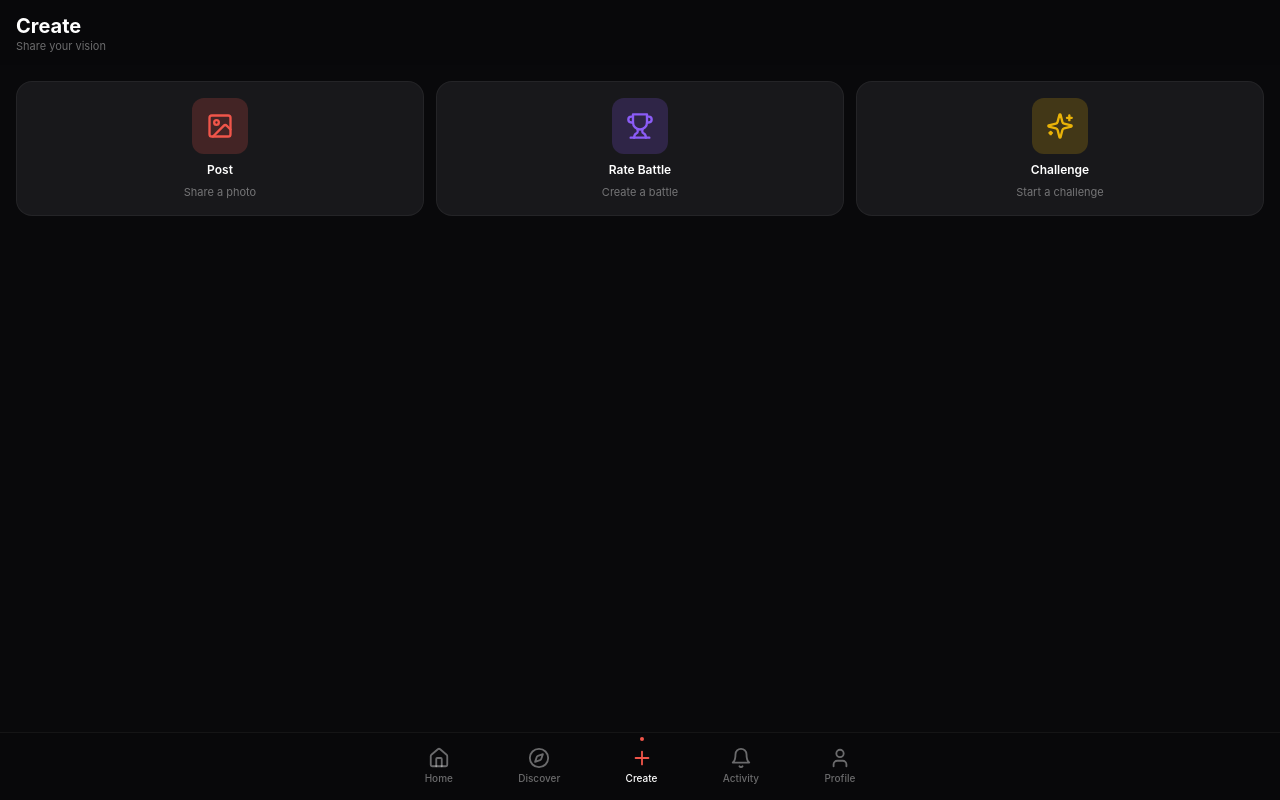
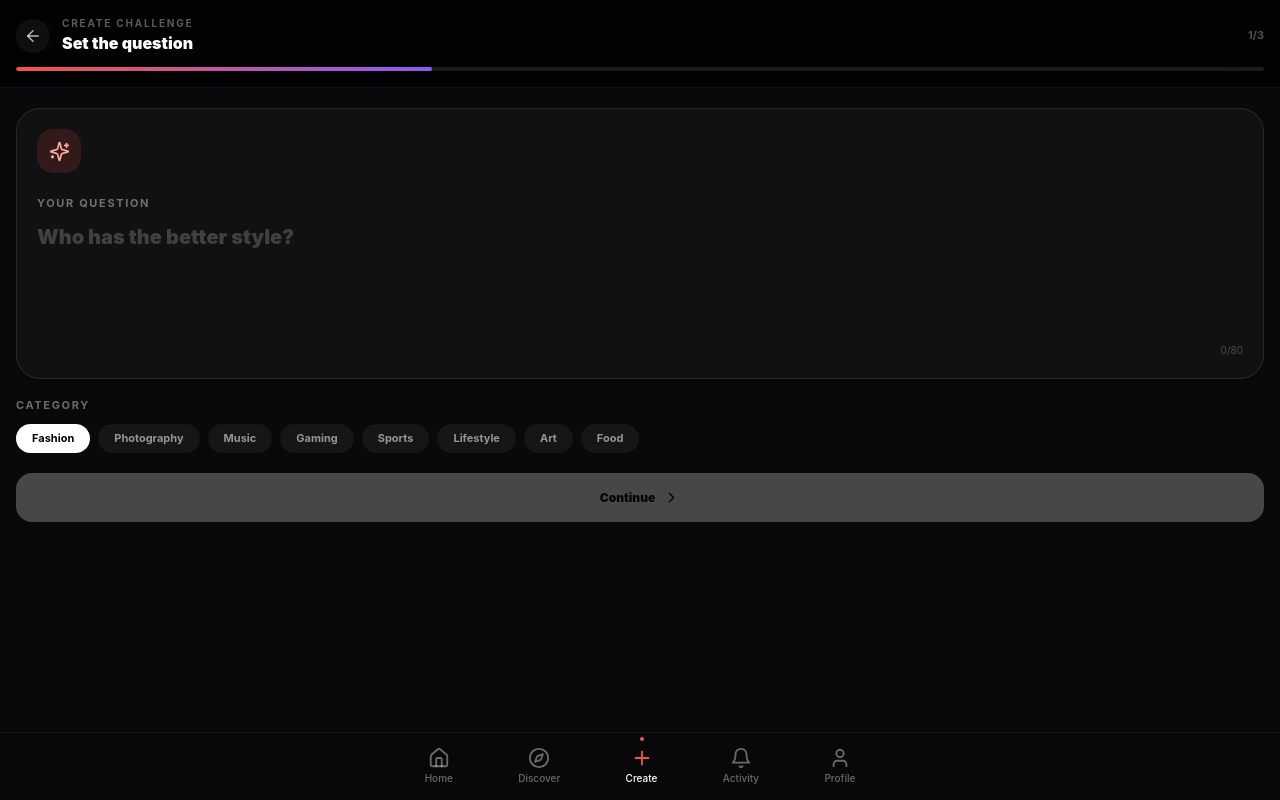
Before and after one commit to brianhaustin-hub/PopRate-, a Next.js app: page /create in a window 1280 px wide. Built offline with nearby package versions, Linux system fonts and the light colour scheme.

Commit message:
feat: build PopRate challenge-first UI

```diff
--- a/src/components/screens/CreateScreen.tsx
+++ b/src/components/screens/CreateScreen.tsx
@@ -1,175 +1,31 @@
 'use client';
 
 import { useState } from 'react';
-import { Button } from '@/components/ui/Button';
-import { Badge } from '@/components/ui/Badge';
-import { Camera, Image, Video, Tag, Sparkles, Trophy, Plus } from 'lucide-react';
+import { useRouter } from 'next/navigation';
+import { ArrowLeft, Check, ChevronRight, ImagePlus, Link2, Search, Send, ShieldCheck, Sparkles, Users, UserRound } from 'lucide-react';
 
-export function CreateScreen() {
-  const [activeCreate, setActiveCreate] = useState<'post' | 'battle' | 'challenge' | null>(null);
-  const [selectedImages, setSelectedImages] = useState<string[]>([]);
-  const [caption, setCaption] = useState('');
-  const [tags, setTags] = useState<string[]>([]);
-  const [category, setCategory] = useState('');
+type Mode='direct'|'open'|null;
+const categories=['Fashion','Photography','Music','Gaming','Sports','Lifestyle','Art','Food'];
 
-  const categories = ['Photography', 'Digital Art', 'Portrait', 'Abstract', '3D Art', 'Nature', 'Fashion', 'Lifestyle'];
+export function CreateScreen(){
+  const router=useRouter();
+  const [step,setStep]=useState(1); const [mode,setMode]=useState<Mode>(null);
+  const [title,setTitle]=useState(''); const [category,setCategory]=useState('Fashion');
+  const [media,setMedia]=useState('https://picsum.photos/seed/my-side/900/1100');
+  const [opponent,setOpponent]=useState(''); const [published,setPublished]=useState(false);
+  const canContinue=step===1?title.trim().length>=4:step===2?!!media:!!mode&&(mode==='open'||opponent.length>0);
 
-  const handleImageSelect = () => {
-    const newImage = `https://picsum.photos/seed/create${Date.now()}/800/1200`;
-    setSelectedImages((prev) => [...prev, newImage]);
-  };
+  if(published)return <div className="flex h-full items-center justify-center bg-[radial-gradient(circle_at_top,#301238,#09090b_55%)] px-6"><div className="w-full max-w-sm text-center"><div className="mx-auto flex h-20 w-20 items-center justify-center rounded-full bg-pop-500/15 text-pop-300"><Check size={36}/></div><p className="mt-5 text-xs font-bold uppercase tracking-[0.2em] text-pop-300">{mode==='open'?'Challenge created':'Invitation sent'}</p><h1 className="mt-2 text-3xl font-black text-white">{mode==='open'?'Your arena is ready.':'Opponent invited.'}</h1><p className="mt-3 text-sm leading-6 text-white/50">{mode==='open'?'Share your link. The first person to join becomes your opponent.':'@'+opponent+' will add their side before the Challenge goes live.'}</p><div className="mt-7 space-y-3"><button onClick={()=>router.push('/challenges')} className="w-full rounded-2xl bg-white py-3.5 text-sm font-black text-black">View Challenge</button><button onClick={()=>router.push('/')} className="w-full rounded-2xl bg-white/5 py-3.5 text-sm font-bold text-white">Back home</button></div></div></div>;
 
-  const handleAddTag = (tag: string) => {
-    if (!tags.includes(tag) && tag.length > 0) {
-      setTags((prev) => [...prev, tag]);
-    }
-  };
-
-  return (
-    <div className="h-full flex flex-col">
-      <div className="sticky top-0 z-10 bg-surface-950/95 backdrop-blur-xl px-4 py-3">
-        <h1 className="text-2xl font-bold text-white">Create</h1>
-        <p className="text-xs text-white/40">Share your vision</p>
-      </div>
-
-      <div className="flex-1 overflow-y-auto px-4 pb-24">
-        {!activeCreate ? (
-          <div className="grid grid-cols-3 gap-3 mt-4">
-            <button
-              onClick={() => setActiveCreate('post')}
-              className="flex flex-col items-center gap-2 p-4 bg-surface-900 rounded-2xl border border-white/5 hover:border-pop-500/30"
-            >
-              <div className="w-14 h-14 rounded-xl bg-pop-500/20 flex items-center justify-center">
-                <Image size={28} className="text-pop-500" />
-              </div>
-              <span className="text-sm font-semibold text-white">Post</span>
-              <span className="text-xs text-white/40">Share a photo</span>
-            </button>
-
-            <button
-              onClick={() => setActiveCreate('battle')}
-              className="flex flex-col items-center gap-2 p-4 bg-surface-900 rounded-2xl border border-white/5 hover:border-neon-500/30"
-            >
-              <div className="w-14 h-14 rounded-xl bg-neon-500/20 flex items-center justify-center">
-                <Trophy size={28} className="text-neon-500" />
-              </div>
-              <span className="text-sm font-semibold text-white">Rate Battle</span>
-              <span className="text-xs text-white/40">Create a battle</span>
-            </button>
-
-            <button
-              onClick={() => setActiveCreate('challenge')}
-              className="flex flex-col items-center gap-2 p-4 bg-surface-900 rounded-2xl border border-white/5 hover:border-yellow-500/30"
-            >
-              <div className="w-14 h-14 rounded-xl bg-yellow-500/20 flex items-center justify-center">
-                <Sparkles size={28} className="text-yellow-500" />
-              </div>
-              <span className="text-sm font-semibold text-white">Challenge</span>
-              <span className="text-xs text-white/40">Start a challenge</span>
-            </button>
-          </div>
-        ) : (
-          <div className="space-y-4 mt-4">
-            <button
-              onClick={() => setActiveCreate(null)}
-              className="flex items-center gap-2 text-sm text-white/60"
-            >
-              <Plus size={16} /> Back
-            </button>
-
-            {/* Image Selection */}
-            <div className="bg-surface-900 rounded-2xl p-4 border border-white/5">
-              <h3 className="font-semibold text-white mb-3">Media</h3>
-              {selectedImages.length > 0 ? (
-                <div className="grid grid-cols-3 gap-2">
-                  {selectedImages.map((img, i) => (
-                    <div key={i} className="aspect-square rounded-xl overflow-hidden relative">
-                      <img src={img} alt="" className="w-full h-full object-cover" />
-                      <button className="absolute top-1 right-1 w-6 h-6 rounded-full bg-black/60 flex items-center justify-center">
-                        <span className="text-white text-xs">✕</span>
-                      </button>
-                    </div>
-                  ))}
-                </div>
-              ) : (
-                <div className="grid grid-cols-2 gap-3">
-                  <button
-                    onClick={handleImageSelect}
-                    className="aspect-square rounded-xl bg-surface-800 border-2 border-dashed border-white/10 flex flex-col items-center justify-center gap-2"
-                  >
-                    <Image size={24} className="text-white/30" />
-                    <span className="text-xs text-white/30">Photo</span>
-                  </button>
-                  <button
-                    onClick={() => {}}
-                    className="aspect-square rounded-xl bg-surface-800 border-2 border-dashed border-white/10 flex flex-col items-center justify-center gap-2"
-                  >
-                    <Video size={24} className="text-white/30" />
-                    <span className="text-xs text-white/30">Video</span>
-                  </button>
-                </div>
-              )}
-            </div>
-
-            {/* Caption */}
-            <div className="bg-surface-900 rounded-2xl p-4 border border-white/5">
-              <h3 className="font-semibold text-white mb-3">Caption</h3>
-              <textarea
-                value={caption}
-                onChange={(e) => setCaption(e.target.value)}
-                placeholder="Write a caption..."
-                className="w-full bg-surface-800 text-white rounded-xl p-4 text-sm border border-white/5 focus:border-pop-500/50 focus:outline-none resize-none h-32"
-              />
-            </div>
-
-            {/* Category */}
-            <div className="bg-surface-900 rounded-2xl p-4 border border-white/5">
-              <h3 className="font-semibold text-white mb-3">Category</h3>
-              <div className="flex flex-wrap gap-2">
-                {categories.map((cat) => (
-                  <button
-                    key={cat}
-                    onClick={() => setCategory(cat)}
-                    className={`px-3 py-1.5 rounded-full text-xs font-semibold transition-all ${
-                      category === cat ? 'bg-pop-500 text-white' : 'bg-surface-800 text-white/60'
-                    }`}
-                  >
-                    {cat}
-                  </button>
-                ))}
-              </div>
-            </div>
-
-            {/* Tags */}
-            <div className="bg-surface-900 rounded-2xl p-4 border border-white/5">
-              <h3 className="font-semibold text-white mb-3">Tags</h3>
-              <div className="flex flex-wrap gap-2 mb-3">
-                {tags.map((tag, i) => (
-                  <Badge key={i} variant="accent" className="cursor-pointer" onClick={() => setTags(tags.filter((_, j) => j !== i))}>
-                    {tag} ✕
-                  </Badge>
-                ))}
-              </div>
-              <div className="flex gap-2">
-                {['#photography', '#art', '#design', '#creative'].map((tag) => (
-                  <button
-                    key={tag}
-                    onClick={() => handleAddTag(tag)}
-                    className="px-3 py-1 rounded-full bg-surface-800 text-xs text-white/60 hover:text-white"
-                  >
-                    {tag}
-                  </button>
-                ))}
-              </div>
-            </div>
-
-            {/* Publish */}
-            <button className="w-full py-4 bg-pop-500 text-white font-bold rounded-2xl text-lg hover:bg-pop-600 active:scale-95 transition-all shadow-pop">
-              Publish
-            </button>
-          </div>
-        )}
-      </div>
-    </div>
-  );
+  return <div className="h-full overflow-y-auto bg-[#09090b] pb-28">
+    <header className="sticky top-0 z-20 border-b border-white/[0.06] bg-black/75 px-4 py-4 backdrop-blur-xl"><div className="flex items-center gap-3"><button onClick={()=>step===1?router.back():setStep(step-1)} className="rounded-full bg-white/5 p-2 text-white/70"><ArrowLeft size={18}/></button><div className="flex-1"><p className="text-[10px] font-bold uppercase tracking-[0.18em] text-white/35">Create Challenge</p><h1 className="text-lg font-black text-white">{step===1?'Set the question':step===2?'Add your side':'Choose your opponent'}</h1></div><span className="text-xs font-bold text-white/30">{step}/3</span></div><div className="mt-3 h-1 overflow-hidden rounded-full bg-white/10"><div className="h-full rounded-full bg-gradient-to-r from-pop-500 to-neon-500" style={{width:(step*33.33)+'%'}}/></div></header>
+    <main className="space-y-5 px-4 pt-5">
+      {step===1&&<><section className="rounded-3xl border border-white/10 bg-white/[0.035] p-5"><div className="mb-4 flex h-11 w-11 items-center justify-center rounded-2xl bg-pop-500/15 text-pop-300"><Sparkles size={21}/></div><label className="text-xs font-bold uppercase tracking-[0.15em] text-white/40">Your question</label><textarea value={title} onChange={e=>setTitle(e.target.value)} maxLength={80} placeholder="Who has the better style?" className="mt-3 h-28 w-full resize-none bg-transparent text-2xl font-black leading-tight text-white outline-none placeholder:text-white/20"/><div className="text-right text-[10px] text-white/25">{title.length}/80</div></section><section><p className="mb-3 text-xs font-bold uppercase tracking-[0.15em] text-white/40">Category</p><div className="flex flex-wrap gap-2">{categories.map(cat=><button key={cat} onClick={()=>setCategory(cat)} className={['rounded-full px-4 py-2 text-xs font-bold',category===cat?'bg-white text-black':'bg-white/5 text-white/55'].join(' ')}>{cat}</button>)}</div></section></>}
+      {step===2&&<><section className="overflow-hidden rounded-3xl border border-white/10 bg-white/[0.035]"><div className="aspect-[4/5] overflow-hidden"><img src={media} alt="Your challenge side" className="h-full w-full object-cover"/></div><div className="p-4"><p className="text-xs font-bold uppercase tracking-[0.15em] text-pop-300">Your side</p><p className="mt-1 text-lg font-black text-white">This is what voters will compare.</p><button onClick={()=>setMedia('https://picsum.photos/seed/side-'+Date.now()+'/900/1100')} className="mt-3 flex items-center gap-2 rounded-xl bg-white/5 px-3 py-2 text-xs font-bold text-white/70"><ImagePlus size={15}/> Change media</button></div></section><div className="flex gap-3 rounded-2xl border border-white/10 bg-white/[0.025] p-4"><ShieldCheck size={18} className="shrink-0 text-emerald-400"/><p className="text-xs leading-5 text-white/45">Your opponent adds their own media. You never need to upload both sides yourself.</p></div></>}
+      {step===3&&<><section className="space-y-3"><button onClick={()=>setMode('direct')} className={['flex w-full items-center gap-4 rounded-3xl border p-5 text-left',mode==='direct'?'border-pop-400/60 bg-pop-500/10':'border-white/10 bg-white/[0.035]'].join(' ')}><div className="flex h-12 w-12 items-center justify-center rounded-2xl bg-white/5"><UserRound size={22} className="text-white/70"/></div><div className="flex-1"><p className="font-black text-white">Challenge someone</p><p className="mt-1 text-xs leading-5 text-white/40">Pick a friend or creator you want to face.</p></div>{mode==='direct'?<Check size={19} className="text-pop-300"/>:<ChevronRight size={19} className="text-white/25"/>}</button><button onClick={()=>setMode('open')} className={['flex w-full items-center gap-4 rounded-3xl border p-5 text-left',mode==='open'?'border-neon-400/60 bg-neon-500/10':'border-white/10 bg-white/[0.035]'].join(' ')}><div className="flex h-12 w-12 items-center justify-center rounded-2xl bg-white/5"><Link2 size={22} className="text-white/70"/></div><div className="flex-1"><p className="font-black text-white">Open Challenge</p><p className="mt-1 text-xs leading-5 text-white/40">Share a link. The first person who joins becomes your opponent.</p></div>{mode==='open'?<Check size={19} className="text-neon-300"/>:<ChevronRight size={19} className="text-white/25"/>}</button></section>
+      {mode==='direct'&&<section className="rounded-3xl border border-white/10 bg-white/[0.035] p-4"><label className="flex items-center gap-2 text-xs font-bold uppercase tracking-[0.15em] text-white/40"><Search size={14}/> Find opponent</label><input value={opponent} onChange={e=>setOpponent(e.target.value.replace('@',''))} placeholder="username" className="mt-3 w-full rounded-2xl border border-white/10 bg-black/30 px-4 py-3 text-sm font-bold text-white outline-none"/></section>}
+      {mode==='open'&&<div className="rounded-3xl border border-neon-400/20 bg-neon-500/5 p-5"><div className="flex items-start gap-3"><Users size={18} className="mt-0.5 text-neon-300"/><div><p className="font-bold text-white">No opponent? No problem.</p><p className="mt-1 text-xs leading-5 text-white/45">Your Challenge waits until someone joins. Share it anywhere to find your opponent.</p></div></div></div>}</>}
+      <button disabled={!canContinue} onClick={()=>step<3?setStep(step+1):setPublished(true)} className="flex w-full items-center justify-center gap-2 rounded-2xl bg-white py-4 text-sm font-black text-black disabled:opacity-25">{step<3?<>Continue <ChevronRight size={17}/></>:mode==='open'?<>Create & Share <Send size={16}/></>:<>Send Challenge <Send size={16}/></>}</button>
+    </main>
+  </div>;
 }
```
